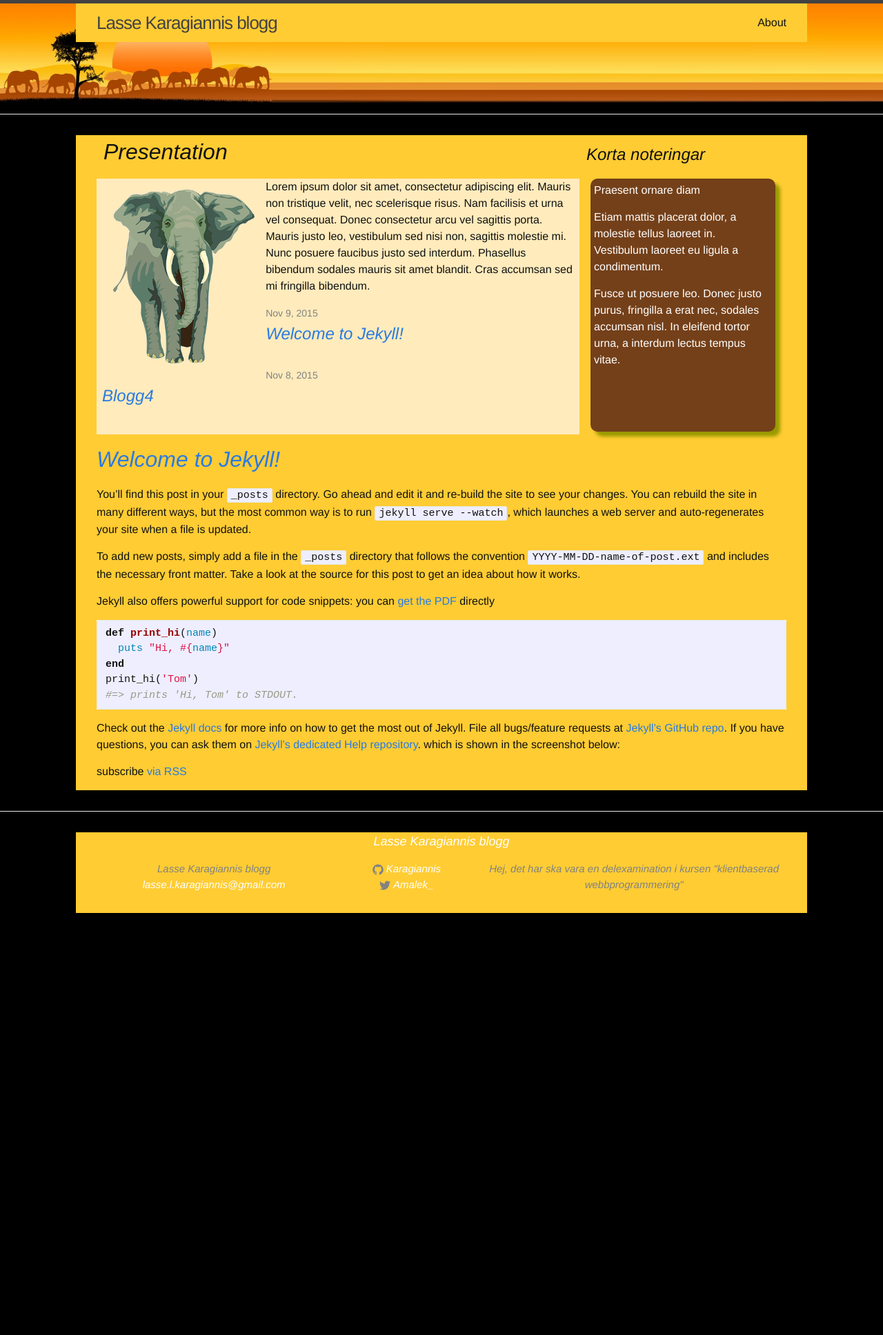
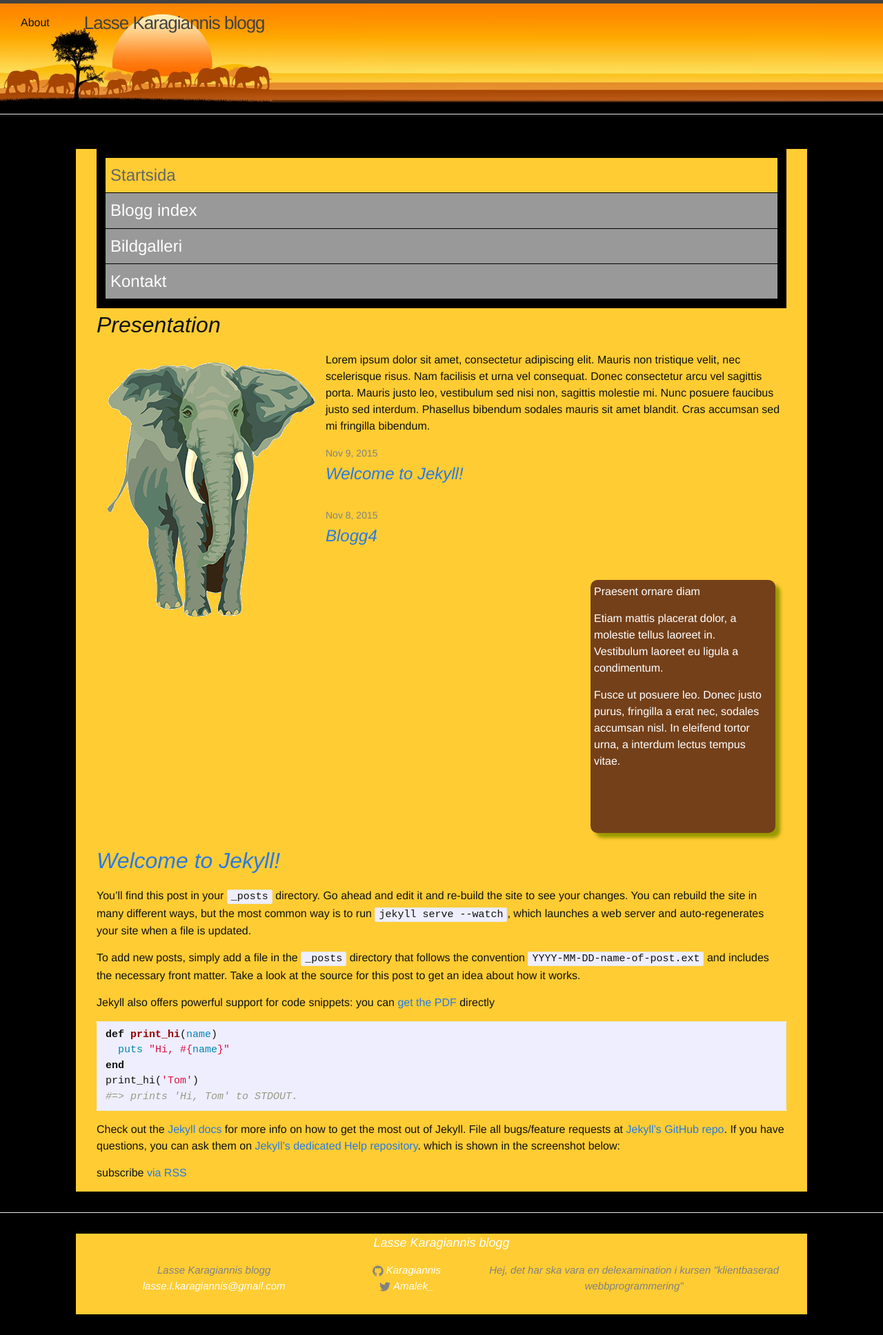
Before and after one commit to Karagiannis/Karagiannis.github.io, a Jekyll site: the page built from index.html, in a window 1280 px wide. Shown: the whole page at 69% size. Built offline with Jekyll 4.4.1, drawn with Linux system fonts in a browser that asks for light colours; before the commit the page ends 1354 px from its top, so only the background shows below that.

Commit message:
Global nav was gone but is back

```diff
--- a/_includes/header.html
+++ b/_includes/header.html
@@ -1,6 +1,6 @@
 <header class="site-header">
 
-  <div class="wrapper">
+
 
     <a class="site-title" href="{{ site.baseurl }}/">{{ site.title }}</a>
 
@@ -22,6 +22,6 @@
       </div>
     </nav>
 
-  </div>
+
 
 </header>
--- a/_sass/_base.scss
+++ b/_sass/_base.scss
@@ -166,6 +166,8 @@
     padding-left: $spacing-unit;
     @extend %clearfix;
     background-color: #FC3;
+   // margin-top: 50px;
+
 
     @include media-query($on-laptop) {
         max-width: -webkit-calc(800px - (#{$spacing-unit}));
--- a/_sass/_layout.scss
+++ b/_sass/_layout.scss
@@ -17,7 +17,7 @@
     line-height: 56px;
     letter-spacing: -1px;
     margin-bottom: 0;
-    float: left;
+    margin-left: 50px;
     //background-color: black;
 
     &,
@@ -27,7 +27,9 @@
 }
 
 .site-nav {
-    float: right;
+    margin-left: 30px;
+    float:left;
+    //padding: 60px;
     line-height: 56px;
 
     .menu-icon {
@@ -61,6 +63,8 @@
             line-height: 0;
             padding-top: 10px;
             text-align: center;
+            padding-right:0px;
+
 
             > svg {
                 width: 18px;
--- a/css/main.scss
+++ b/css/main.scss
@@ -49,80 +49,58 @@
 ;
 /* ----- Layout ----- */
 
-
-//header {background-image:url(/assets/header-long.jpg); background-repeat:no-repeat; background-size:auto 80px; height:80px;}
+#wrapper {background-color:#FC3; max-width:1000px; margin:0 auto; margin-top:20px;}
+header {background-image:url(/assets/header-long.jpg); background-repeat: repeat-x; background-size:auto 160px; height:160px;}
 header h1 {font-family:"Times New Roman", Times, serif; font-style:italic; font-weight:bold; font-size:2.5em;
   color:#B14E0B; text-align:right; margin:0; padding:0.3em;}
+#showMenuLink {display:none;}
 
-#globalnav {list-style:none; margin:0; padding:0;width:auto;}
-#globalnav li {display:block;width:25%;float:none;}
+#globalnav {background-color:#000; list-style:none; margin:0; padding:0.8em;}
+#globalnav li {display:inline;}
 #globalnav a {text-decoration:none; margin:0; padding:0.3em;width:auto;
   font-size:1.5em; border-bottom:1px solid #000; display:block;}
 #globalnav a:link, #globalnav a:visited {background-color:#999; color:#FFF;}
 #globalnav a:hover, #globalnav a:active {background-color:#CCC; color:#666;}
 #globalnav #thisSection {background-color:#FC3; color:#666;}
-//#globalnav {display: none;}
 
 
 
-#showMenuLink {display:none; text-align:right; margin:0px; padding:0.3em;}
-#navMenus {display:none;}
-#navMenus:target {display:block;}
+main {margin-left:0px;}
 
-main h1, #notes h2 {margin-left:10px;}
-main h1 {margin-top:0;}
+#content {float:left; width:70%;}
+#content section {background-color:#FFEBBC; margin-bottom:10px; margin-right:10px; padding:8px;}
+#content section:after {content:""; display:block; clear:both;}
 
-
-
-#contents section {background-color:#FFEBBC; padding:8px; padding-top: 0px; margin-left: 10px;}
-//margin:10px
-
-//#contents section:after {contents:""; display:block;clear:both;}
-
-
-
-#notes section {background-color:#744019; color:#FFF; margin:10px; margin-top:0px;padding:5px;}
+#notes {float:right; width:30%;} /* 250/850 */
+#notes h2 {display:none;}
+#notes section {background-color:#744019; color:#FFF; margin:16px; padding:5px; border-radius:10px; box-shadow:7px 7px 5px #990;}
 
 footer {background-color:#000; color:#FFF; text-align:center; font-style:italic; padding:10px; clear:both;}
 footer a:link, footer a:visited {color:#FFF; text-decoration:none;}
 footer a:hover, footer a:active {color:#999; font-weight:bold;}
 
-
-
+/* ----- ovrig stil for innehallet ----- */
 h1, h2, h3 {font-style:italic;}
-
 img {max-width:100%; height:auto;}
-
 .floatLeft {float:left; width:30%; margin:1em;}
-//.floatRight {float:right; width:25%; margin:1em;}
-
+.floatRight {float:right; width:25%; margin:1em;}
 .quotation {font-style:italic; font-size:1.3em; margin-left:3em;}
 .blog-index {clear: both;}
-#contents {float:left; width:70%;}
-#notes {float:right; width:30%;}
-#contents section {margin-left:0;}
-main {margin-left:0%;}
-//#wrapper{margin-top: 0px;}
-#notes section {margin:16px;margin-top: 0px; border-radius:10px; box-shadow:7px 7px 5px #990;}
-#notes h2 {margin-top:10px;margin-bottom: 17px;}
-header {background-size:auto 160px; height:160px;}
 
-/*@media screen and (max-width:800px) {
-  // #wrapper {margin-top:20px;}
-  #contents {float:left; width:70%;}
-  #notes {float:right; width:30%;}
+/* ----- Media Queries ----- --------------------------------------*/
 
-}*/
-
+@media screen and (max-width:800px) {
+  #wrapper {margin-top:0;}
+  main {margin-left:0;}
+  main h1, #content section {margin-left:10px;}
+}
+/******************************************************************/
 @media screen and (max-width:700px) {
   #content, #notes {float:none; width:auto;}
-
-  #contents { width:100%;}
-  #notes { width:100%;}
-  #notes h2 {display:block; margin-left: 10px; margin-top: 30px;padding-top: 30px;}
-  #notes section {margin:0px; border-radius:10px; box-shadow:7px 7px 5px #990;}
+  #notes h2 {display:block; margin-left:10px;}
+  #notes section {margin:10px; border-radius:0; box-shadow:none;}
 }
-
+/******************************************************************/
 @media screen and (max-width:550px) {
   #content, #notes {float:none; width:auto;}
 
@@ -131,30 +109,16 @@
   #notes h2 {display:block; margin-left: 10px; margin-top: 30px;padding-top: 30px;}
   #notes section {margin:0px;  border-radius:0px; ; box-shadow:none;}
 }
+/******************************************************************/
 @media screen and (max-width:420px) {
   header {background-size:auto 80px;height: 80px;}
   header h1 {font-size:2.5em;}
 }
 
 @media screen and (max-width:360px) {
-  #showMenuLink {display:none;}
-  #navMenus {display:block;}
-
-  #globalnav {background-color:#000; padding:0.8em;}
-  #globalnav li {display:inline;}
-  #globalnav a {margin-right:0.5em; padding:0.8em; font-size:1em; border-bottom:none; display:inline;}
-
-  main h1 {margin-top:0.5em;}
-}
-
-
-@media screen and (max-width:420px) {
-  header {background-size:auto 160px; height:160px;}
-  header h1 {font-size:4em;}
-}
-/*@media screen and (max-width:500px) {
-  header {background-size:auto 160px; height:160px;}
-  header h1 {font-size:4em;}
-  #contents { width:100%;}
-  #notes { width:100%;}
-}*/
+  #globalnav {padding:0;}
+  #globalnav li {display:block;}
+  #globalnav a {margin:0; padding:0.3em; font-size:1.5em; border-radius:0; border-bottom:1px solid #000; display:block;}
+  #globalnav a:link, #globalnav a:visited {background-color:#999; color:#FFF;}
+  #globalnav a:hover, #globalnav a:active {background-color:#CCC; color:#666;}
+  }
--- a/index.html
+++ b/index.html
@@ -1,7 +1,7 @@
 ---
 layout: default
 ---
-
+<div id="wrapper">
 <div class="home">
 
   <!--<h1 class="page-heading">Posts</h1> -->
@@ -55,6 +55,7 @@
     </div> <!-- End notes -->
   </main>
 </div>
+  </div>
 <div class="blog-index">
   {% assign post = site.posts.first %}
   {% assign content = post.content %}
```
